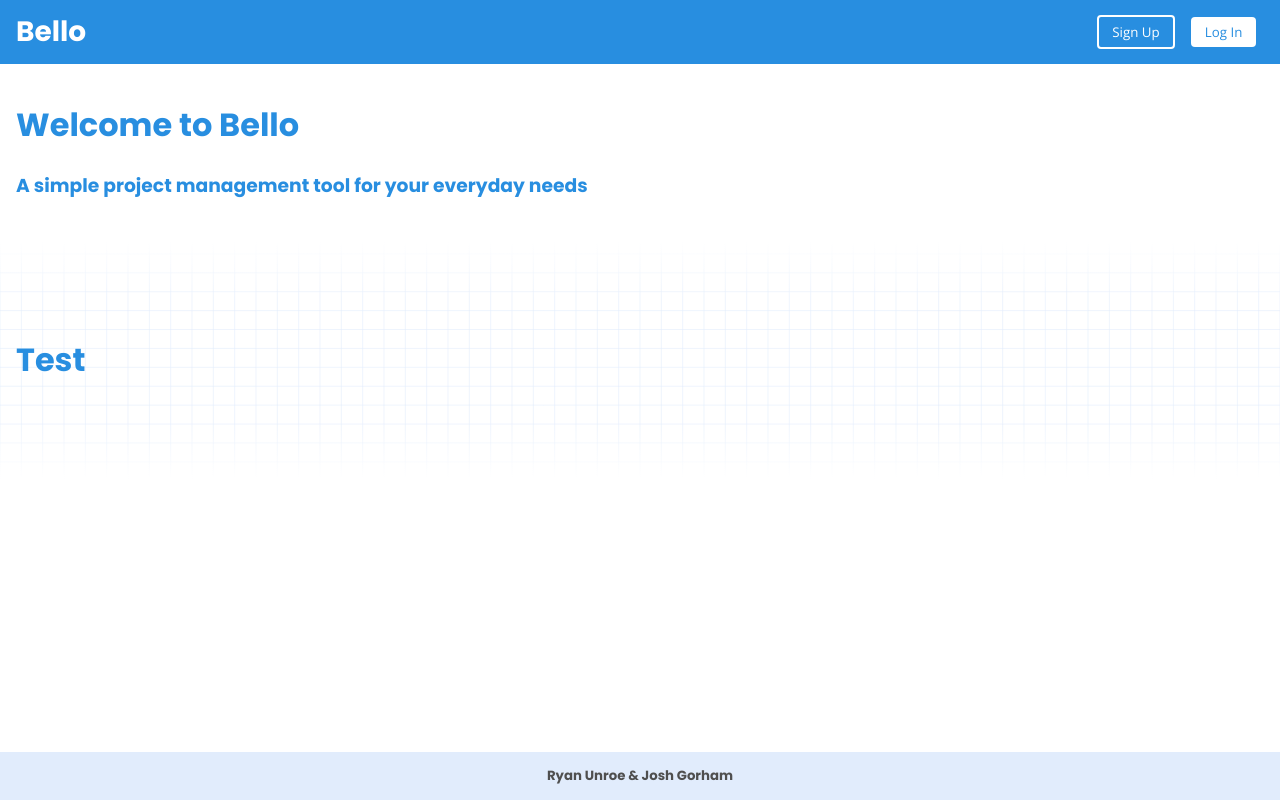
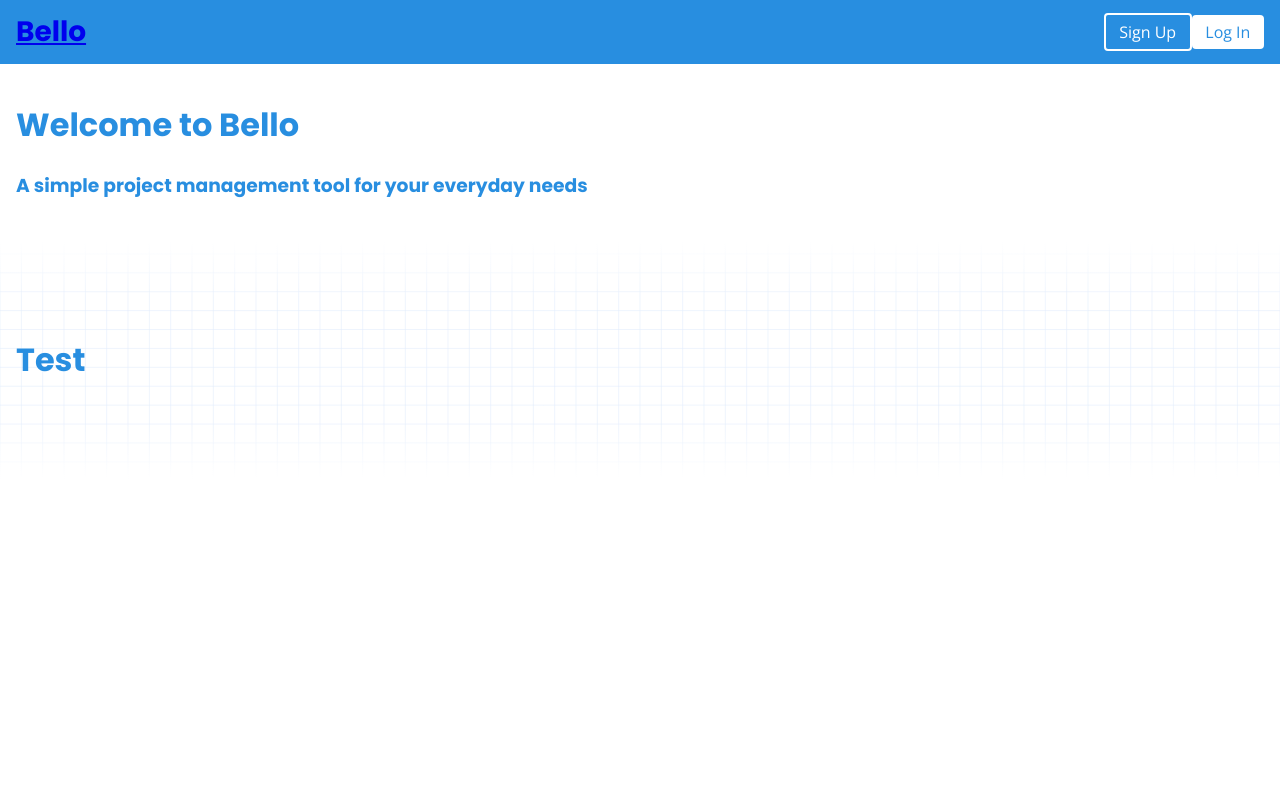
Before and after one commit to DRoberts919/WebBasedProject, a React (Create React App) app in the folder react-front-end/: page / in a window 1280 px wide. Shown: the top 800 px of the page. Built offline with nearby package versions, Linux system fonts and the light colour scheme.

Commit message:
Nav links added

```diff
--- a/react-front-end/src/components/App.js
+++ b/react-front-end/src/components/App.js
@@ -8,17 +8,17 @@ function authenticateUser() {
 function App() {
   return (
     <div className="App">
-      <nav>
+      {/* <nav>
         <div>
         <h1>Bello</h1>
           <div className="btn-group">
-          <button className="btn outline light">Sign Up</button>
-          <button className="btn solid light">Log In</button>
+            <Link className="btn outline light" to="/signup">Sign Up</Link>
+            <Link className="btn solid light" to="/login">Log In</Link>
           </div>
         </div>
-      </nav>
+      </nav> */}
+      <Routes />
       <div className="content">
-      <Routes />
       </div>
       <footer>
         <h5>Ryan Unroe &amp; Josh Gorham</h5>
--- a/react-front-end/src/routes/routes.js
+++ b/react-front-end/src/routes/routes.js
@@ -1,5 +1,5 @@
 import React, { Component } from 'react';
-import { BrowserRouter as Router, Route } from 'react-router-dom';
+import { BrowserRouter as Router, Route, Link } from 'react-router-dom';
 
 import App from '../components/App';
 import board from '../components/board';
@@ -10,6 +10,15 @@ import signup from '../components/signup';
 export default function Routes() {
     return (
         <Router>
+            <nav>
+                <div>
+                    <h1><Link to="/">Bello</Link></h1>
+                    <div className="btn-group">
+                        <Link className="btn outline light" to="/signup">Sign Up</Link>
+                        <Link className="btn solid light" to="/login">Log In</Link>
+                    </div>
+                </div>
+            </nav>
             {/* <Route path="/" Component={landing}> */}
                 <Route exact path="/" component={landing} />
                 <Route exact path="/login" component={login} />
```
